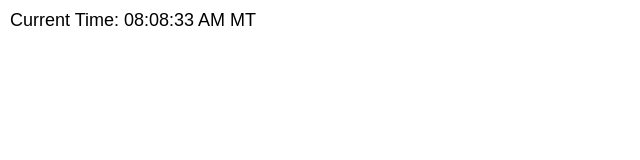
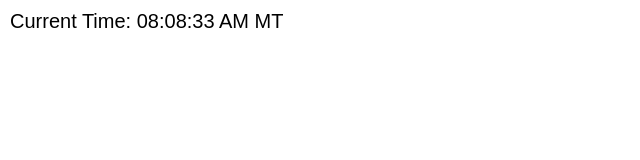
Before and after one commit to sethhart81-svg/new-mt-time, a plain HTML site: page index.html in a window 1280 px wide. Shown: the full height of the page, 0-640 px from the left. Drawn offline with Linux system fonts and the light colour scheme.

Commit message:
Update index.html

```diff
--- a/index.html
+++ b/index.html
@@ -1,7 +1,7 @@
 <!DOCTYPE html>
 <html>
 <body style="margin:0;font-family:Arial;text-align:left;">
-<div id="mt-time" style="font-size:18px;padding:10px;"></div>
+<div id="mt-time" style="font-size:20px;padding:10px;"></div>
 
 <script>
 function updateMTTime() {
```
